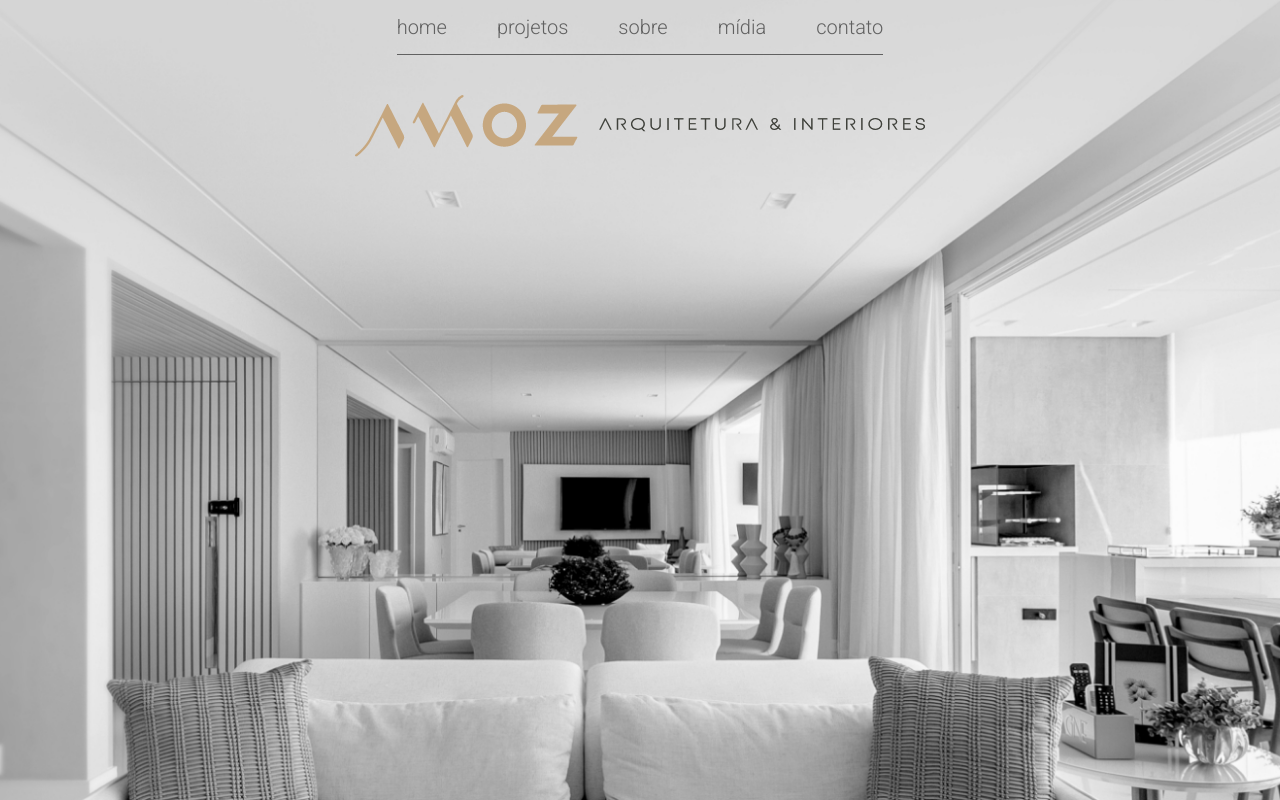
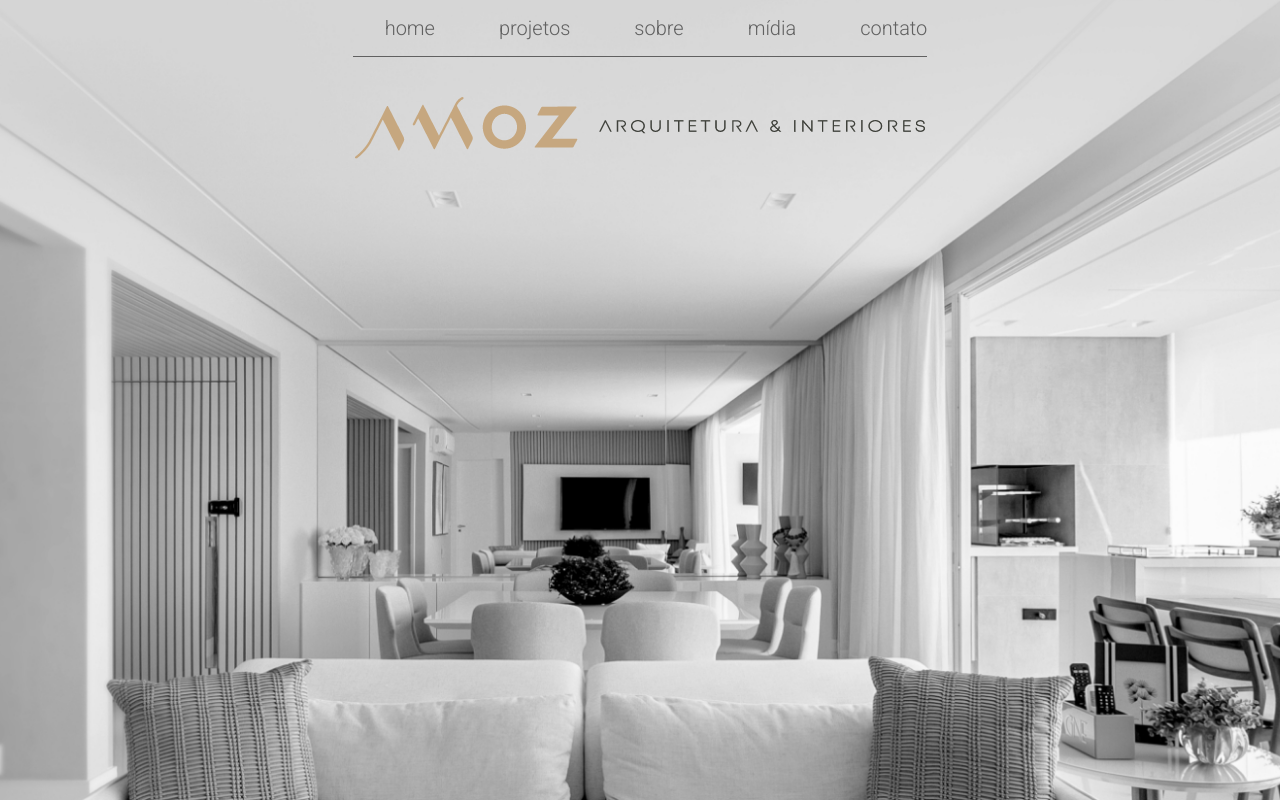
Before and after one commit to AndreChavs/amoz, a Next.js app: page / in a window 1280 px wide. Built offline with nearby package versions, Linux system fonts and the light colour scheme.

Commit message:
navbar
detalhes navbar

```diff
--- a/src/components/Nav/Navbar.jsx
+++ b/src/components/Nav/Navbar.jsx
@@ -19,18 +19,29 @@ const Navbar = ({className, style}) => {
   const navbarStyles = [styles.navbar, className]
 
   React.useEffect( () => {
+    function handleScroll() {
+      setMobile(false)
+    }
+    window.addEventListener('scroll', handleScroll)
+  },[])
 
-  },[])
+  function handleClick() {
+    //Sempre que o link do menu for clicado, a janela mobile ficará escondida
+    setMobile(!mobile)
+  }
 
   return <nav className={navbarStyles.join(' ')} style={style}>
     <Logo className='logo'/>
     <MobileMenu className='mobile-menu'
     mobile={mobile} setMobile={setMobile} />
-    <Navlist mobile={mobile} className='navlist' refer={navlistRef}>
+    <Navlist mobile={mobile} refer={navlistRef}>
+      <Logo className='navlist-logo'/>
       {linksMenu.map( item => {
-          return <li key={item.nome}>
-            <Link href={item.href}><a>{item.nome}</a></Link>
-          </li>
+          return <>
+            <li key={item.nome}>
+              <Link href={item.href}><a onClick={handleClick}>{item.nome}</a></Link>
+            </li>
+          </>
         })}
     </Navlist>
   </nav>
--- a/src/components/Nav/Navlist.jsx
+++ b/src/components/Nav/Navlist.jsx
@@ -11,7 +11,7 @@ const Navlist = ({children, className, mobile}) => {
         }
     },[mobile])
 
-    const navlistStyles = [classModule, className]
+    const navlistStyles = [classModule, className, 'navlist']
 
     return <ul className={navlistStyles.join(' ')} >
         {children}
--- a/styles/global/Header.css
+++ b/styles/global/Header.css
@@ -5,35 +5,55 @@
     transition: .5s ease-in;
     z-index: 10;
 }
+
 /* logo */
 .logo{
     margin-top: 40px;
 }
 
 /* navList */
+.navlist-logo{
+    margin: 2em;
+    display: none;
+}
 .navlist li{
     cursor: pointer;
-    padding: 15px 25px 15px 25px;
+    padding: 1em 2em;
     border-bottom: 1px solid #616161;
 }
 .navlist li:last-child {
     padding-right: 0;
 }
-.navlist li:first-child{
-    padding-left: 0;
-}
+
 .navlist li a{
     font-size: 20px;
     font-weight: 300;
-    padding-right: 100%;
-    padding-bottom: 18px;
 }
-.navlist li:hover, .navlist li a:hover{
-    color: #c6a77f;
+.navlist li:hover{
     border-color: #c6a77f;
 }
+.navlist li a:hover{
+    color: #c6a77f;
+}
+
+
+
+
+
 @media (max-width: 999px ){
+    .navlist-logo{
+        display: block;
+    }
     .navlist li{
-        padding-left: 0;
+        border: none;
+    }
+    .navlist li a{
+        display: block;
+    }
+    .navlist li:hover{
+        background: #c6a77f;
+    }
+    .navlist li a:hover{
+        color: #616161;
     }
 }
--- a/styles/modules/Navlist.module.css
+++ b/styles/modules/Navlist.module.css
@@ -7,14 +7,15 @@
     .navList, .navListActive{
         background: #fff;
         position: absolute;
-        padding: 1em 3em;
-        top: 100px;
+        padding: 0em;
+        top: 0px;
         left: 0px;
-        width: 300px;
+        width: 350px;
         flex-direction: column;
         align-items: stretch;
         transition: .5s ease;
         z-index: 10;
+        border-radius: 0 0 5px;
     }
     .navList{
         transform: translateX(-101%);
```
